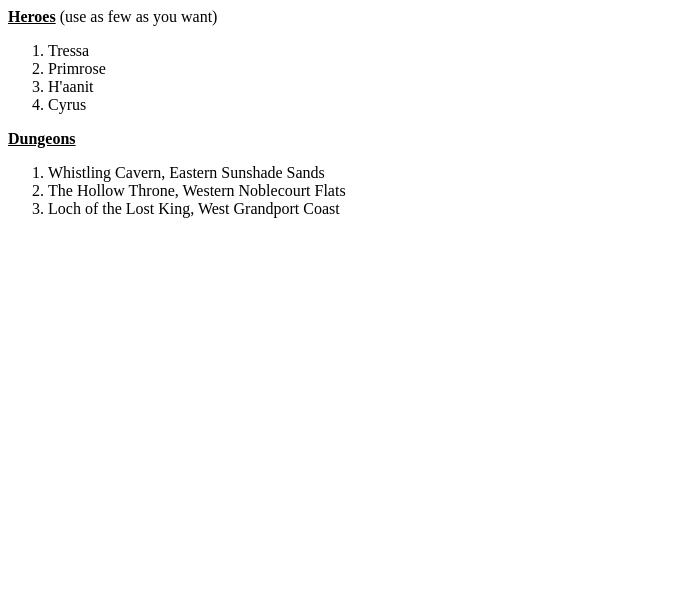
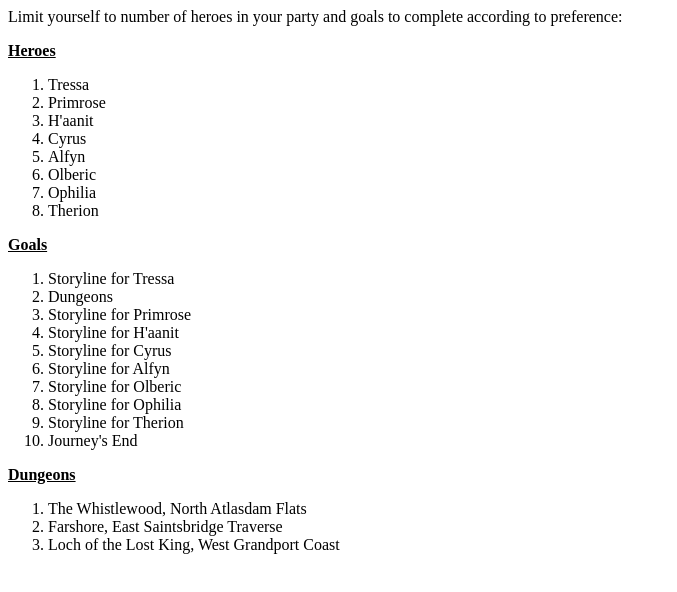
Before and after one commit to tukkek/octopathfinder, a plain HTML site: page index.html in a window 1280 px wide. Shown: the whole page, without its empty margins (0-677 px from the left). Drawn offline with Linux system fonts and the light colour scheme.

Commit message:
Adding story goals

```diff
--- a/index.html
+++ b/index.html
@@ -2,8 +2,15 @@
 
 <link rel='stylesheet' href='./style.css'>
 
+<div>Limit yourself to number of heroes in your party and goals to complete according to preference:</div>
+
 <div id='heroes'>
-  <strong>Heroes</strong> (use as few as you want)
+  <strong>Heroes</strong>
+  <ol></ol>
+</div>
+
+<div id='goals'>
+  <strong>Goals</strong>
   <ol></ol>
 </div>
 
@@ -15,7 +22,9 @@
 <script type='module'>
   import * as hero from './script/model/hero.js'
   import * as dungeon from './script/model/dungeon.js'
+  import * as goal from './script/control/goal.js'
 
   hero.setup()
   dungeon.setup()
+  goal.setup()
 </script>
--- /dev/null
+++ b/script/control/goal.js
@@ -0,0 +1,24 @@
+import * as dungeon from '../model/dungeon.js'
+import * as hero from '../model/hero.js'
+import * as rpg from './rpg.js'
+
+const VIEW=document.querySelector('#goals ol')
+
+function add(text){
+  let li=document.createElement('li')
+  li.textContent=text
+  VIEW.appendChild(li)
+}
+
+export function setup(){
+  let rolls=[]
+  let nheroes=hero.heroes.length
+  for(let i=0;i<dungeon.paths;i++)
+    rolls.push(rpg.roll(0,nheroes-1))
+  let j=Math.min(...rolls)
+  for(let i=0;i<nheroes;i++){
+    if(i==j) add('Dungeons')
+    add(`Storyline for ${hero.heroes[i]}`)
+  }
+  add("Journey's End")
+}
--- a/script/rpg.js
+++ b/script/control/rpg.js
@@ -12,5 +12,3 @@ export function shuffle(array){
 }
 
 export function pick(array){return array[roll(0,array.length-1)]}
-
-for(let i=0;i<3;i++) console.log(pick([1,2,3]))
--- a/script/model/dungeon.js
+++ b/script/model/dungeon.js
@@ -1,4 +1,4 @@
-import * as rpg from '../rpg.js'
+import * as rpg from '../control/rpg.js'
 
 const HIGH=[
   "Everhold Tunnels, West Everhold Pass",
@@ -23,6 +23,8 @@ const LOW=[
 const TIERS=[LOW,MID,HIGH]
 const VIEW=document.querySelector('#dungeons ol')
 
+export var paths=Math.round((HIGH.length+MID.length+LOW.length)/3)
+
 export function setup(){
   for(let t of TIERS){
     let li=document.createElement('li')
--- a/script/model/hero.js
+++ b/script/model/hero.js
@@ -1,6 +1,8 @@
-import * as rpg from '../rpg.js'
+import * as rpg from '../control/rpg.js'
 
-const HEROES=rpg.shuffle([
+const VIEW=document.querySelector('#heroes ol')
+
+export var heroes=rpg.shuffle([
   'Alfyn',
   'Cyrus',
   "H'aanit",
@@ -10,12 +12,11 @@ const HEROES=rpg.shuffle([
   'Therion',
   'Tressa',
 ])
-const VIEW=document.querySelector('#heroes ol')
 
 export function setup(){
-  for(let i=0;i<4;i++){
+  for(let i=0;i<heroes.length;i++){
     let li=document.createElement('li')
-    li.textContent=HEROES[i]
+    li.textContent=heroes[i]
     VIEW.appendChild(li)
   }
 }
--- a/style.css
+++ b/style.css
@@ -1,5 +1,5 @@
-#dungeons{
-  margin-top:1em;
+div{
+  margin-bottom:1em;
 }
 strong{
   text-decoration:underline;
```
